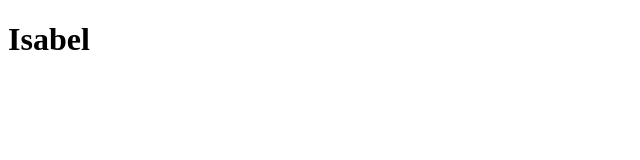
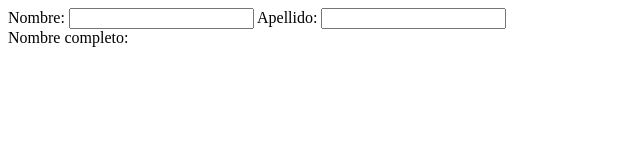
Before and after one commit to wir0x/curso-angularjs, a website: page index.html in a window 1280 px wide. Shown: the whole page, without its empty margins (0-640 px from the left). Drawn offline with nearby package versions, Linux system fonts and the light colour scheme.

Commit message:
example controller

```diff
--- a/app.js
+++ b/app.js
@@ -6,16 +6,8 @@
         .module('myApp', [])
         .controller('myController', myController);
 
-
     function myController() {
         var vm = this;
 
-        vm.firstName = "Isabel";
-        vm.changeName = changeName;
-
-        function changeName() {
-            vm.firstName = "Raysa";
-        }
-
     }
 })();
--- a/index.html
+++ b/index.html
@@ -7,8 +7,9 @@
 </head>
 <body ng-controller="myController as vm">
 
-<h1 ng-click="vm.changeName()"> {{vm.firstName}}</h1>
-
+Nombre: <input type="text" ng-model="vm.name"/>
+Apellido: <input type="text" ng-model="vm.lastName"/><br/>
+Nombre completo: {{vm.name +' '+  vm.lastName}}
 
 <script src="node_modules/angular/angular.js"></script>
 <script src="app.js"></script>
```
